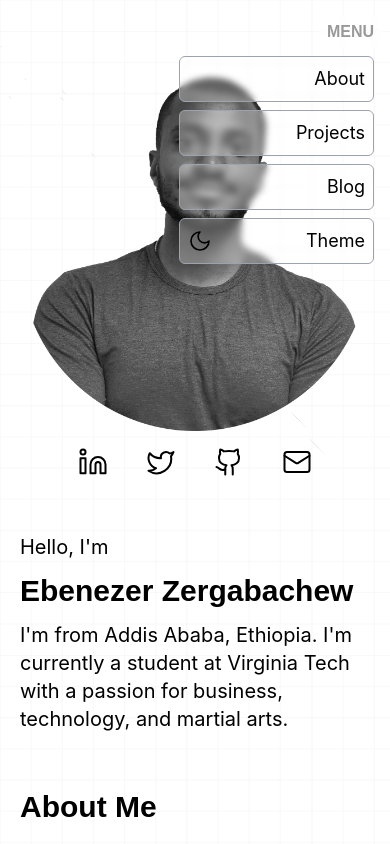
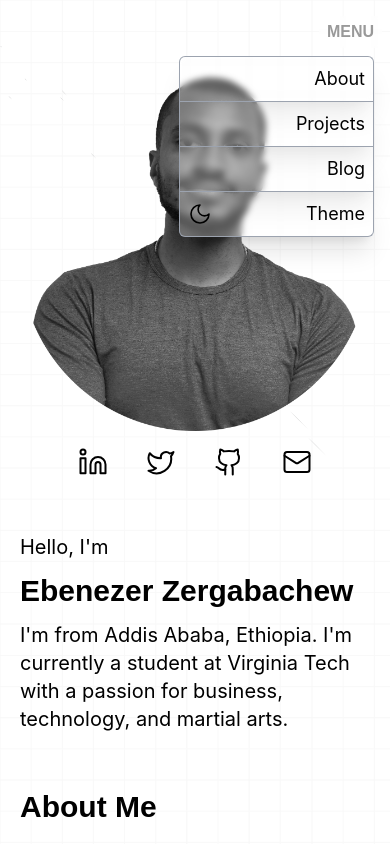
Before and after one commit to EbenZergaw/ebnzr-me, a Next.js app: page / in a window 390 px wide. Both pictures are taken after a click on the button "MENU". Shown: the top 844 px of the page. Built offline with nearby package versions, Linux system fonts and the light colour scheme.

Commit message:
mobile navbar styling

```diff
--- a/components/MobileMenu.tsx
+++ b/components/MobileMenu.tsx
@@ -77,13 +77,13 @@ export const MobileMenu = ({
 
       <div
         ref={menuRef} // Reference the menu container
-        className={cn("w-1/2 fixed right-4 block md:hidden", className)}
+        className={cn("w-1/2 fixed right-4 block md:hidden rounded-md", className)}
       >
         <AnimatePresence>
           {open && (
             <motion.div
               layoutId="nav"
-              className="absolute top-full h-fit mb-2 flex flex-col gap-2 w-full right-0"
+              className="absolute top-full h-fit mb-2 flex flex-col gap- w-full right-0 rounded-md"
             >
               {items.map((item, idx) => (
                 <motion.div
@@ -108,7 +108,10 @@ export const MobileMenu = ({
                     onClick={() => {
                       setOpen(false);
                     }}
-                    className="border border-gray-400 dark:border-gray-700 rounded-md w-full p-2 flex items-center justify-between text-right backdrop-blur-[3px] transitionQ bg-white/30 dark:bg-[#0B0E13]/40"
+                    className={cn("shadow-xl border border-gray-400 dark:border-gray-700/20 w-full p-2 flex items-center justify-between text-right backdrop-blur-[3px] transitionQ backdrop-saturate-50 bg-white/30 dark:bg-[#0B0E13]/40",
+                      `${idx != items.length - 1 && "border-b-0"}`,
+                      `${idx == 0 && "rounded-t-md"}`
+                    )}
                   >
                     <div className="w-full text-lg text-right float-right">
                       {item.label}
@@ -117,7 +120,8 @@ export const MobileMenu = ({
 
                   {idx == items.length - 1 && (
                     <div
-                      className="border border-gray-400 dark:border-gray-700 rounded-md w-full p-2 flex items-center justify-between text-right mt-2 backdrop-blur-[3px] bg-white/30 dark:bg-[#0B0E13]/40"
+
+                    className={cn("shadow-xl border border-gray-400 dark:border-gray-700/20 w-full p-2 flex items-center justify-between text-right backdrop-blur-[3px] transitionQ backdrop-saturate-50 bg-white/30 dark:bg-[#0B0E13]/40 border-t-0 rounded-b-md")}
                       onClick={() => {
                         setOpen(false);
                         if (theme == "dark") {
```
